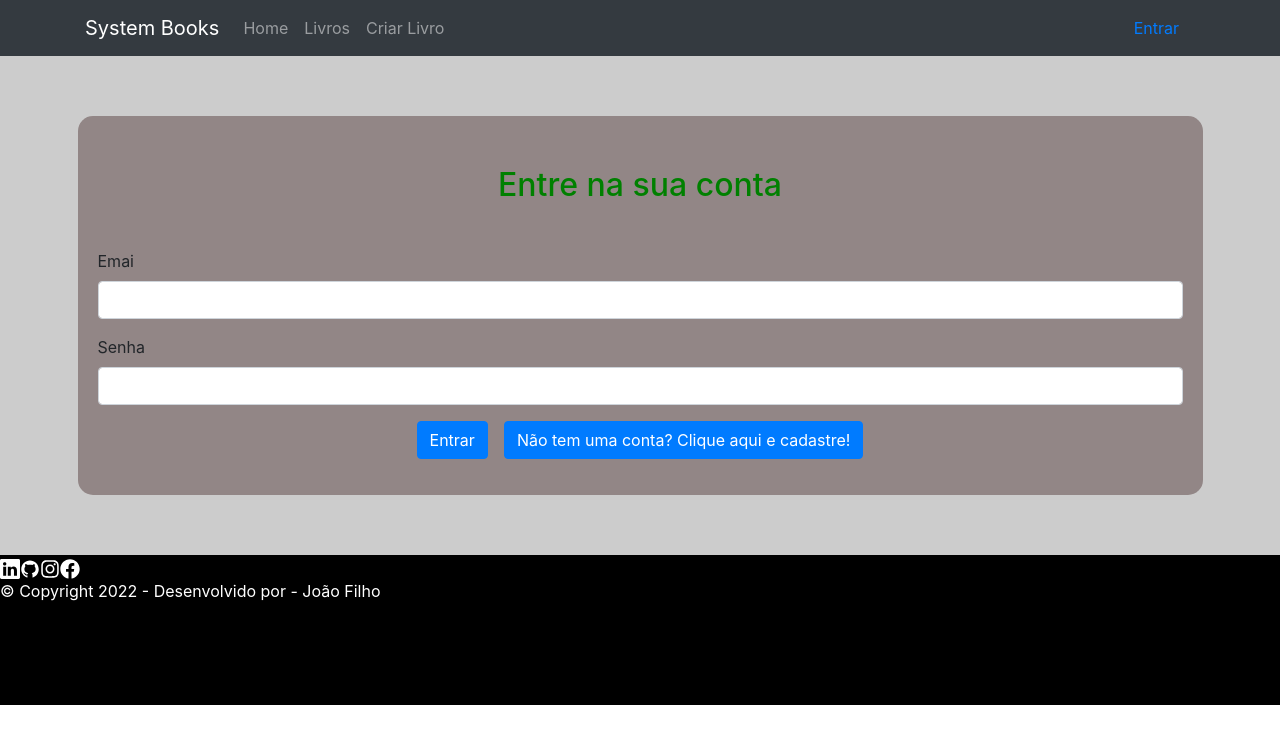
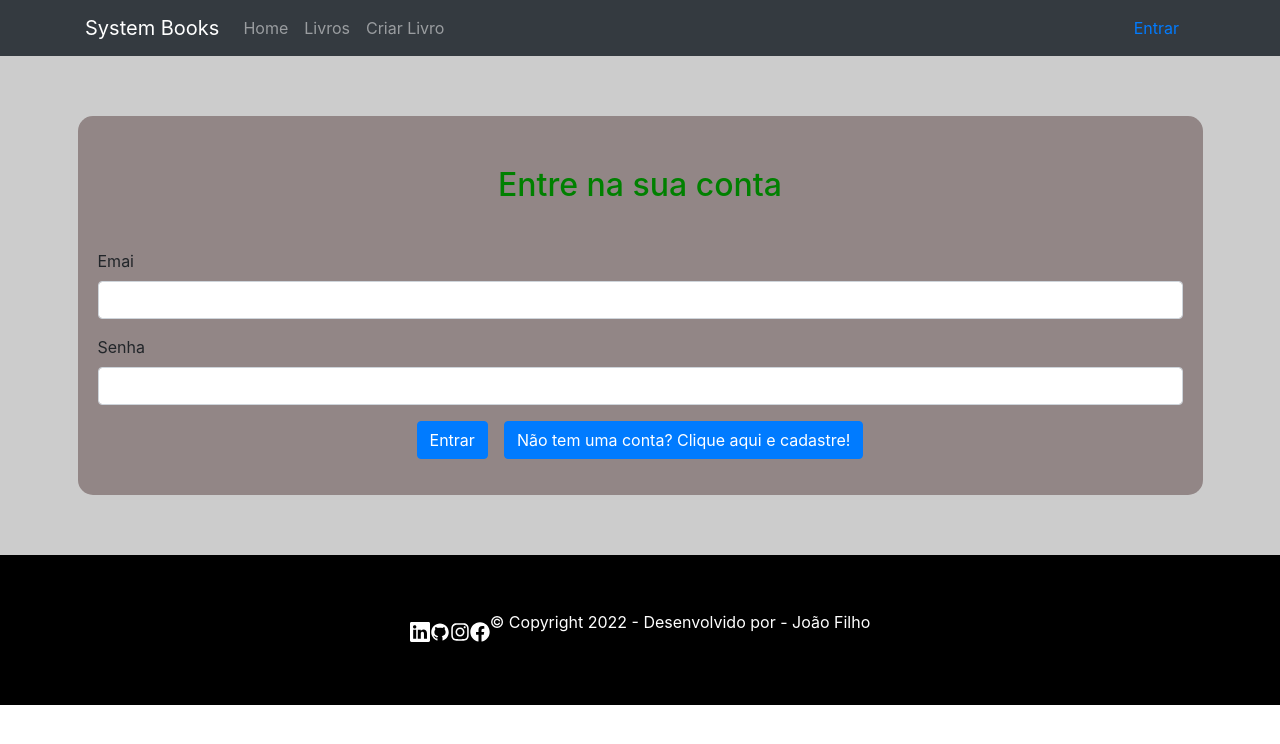
Before and after one commit to ironhack-sao-wdft/react-ironplate, a React (Create React App) app: page /login in a window 1280 px wide. Shown: the top 744 px of the page. Built offline with nearby package versions, Linux system fonts and the light colour scheme.

Commit message:
novo commit alinhamento  do rodape

```diff
--- a/src/assets/styles/index.css
+++ b/src/assets/styles/index.css
@@ -63,8 +63,10 @@
   height: 150px;
   margin-top: 0px;
   background-color: black;
-  display:block;
+  display:flex;
+  flex-direction:columns;
   justify-content:center;
+  align-items:center;
   color:white;
  }
 
```
